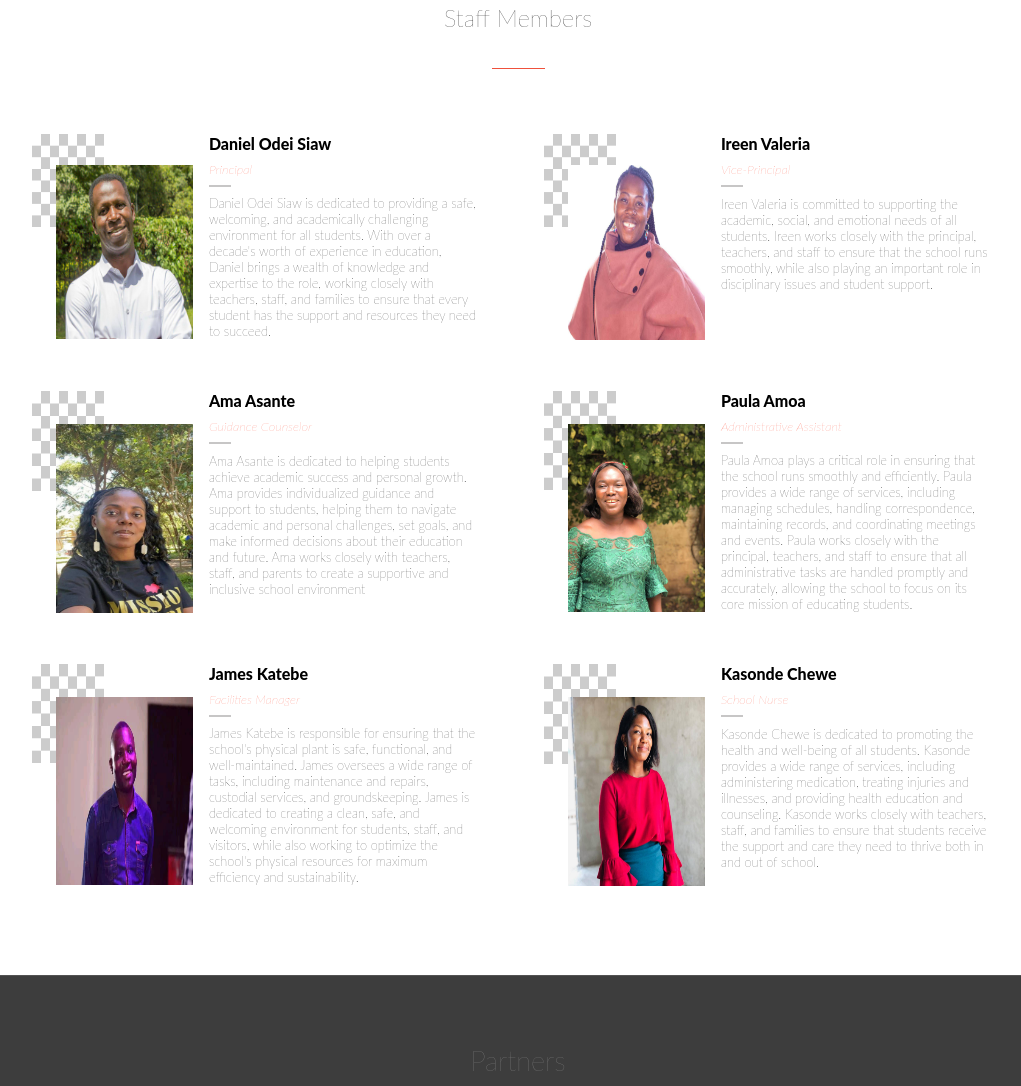
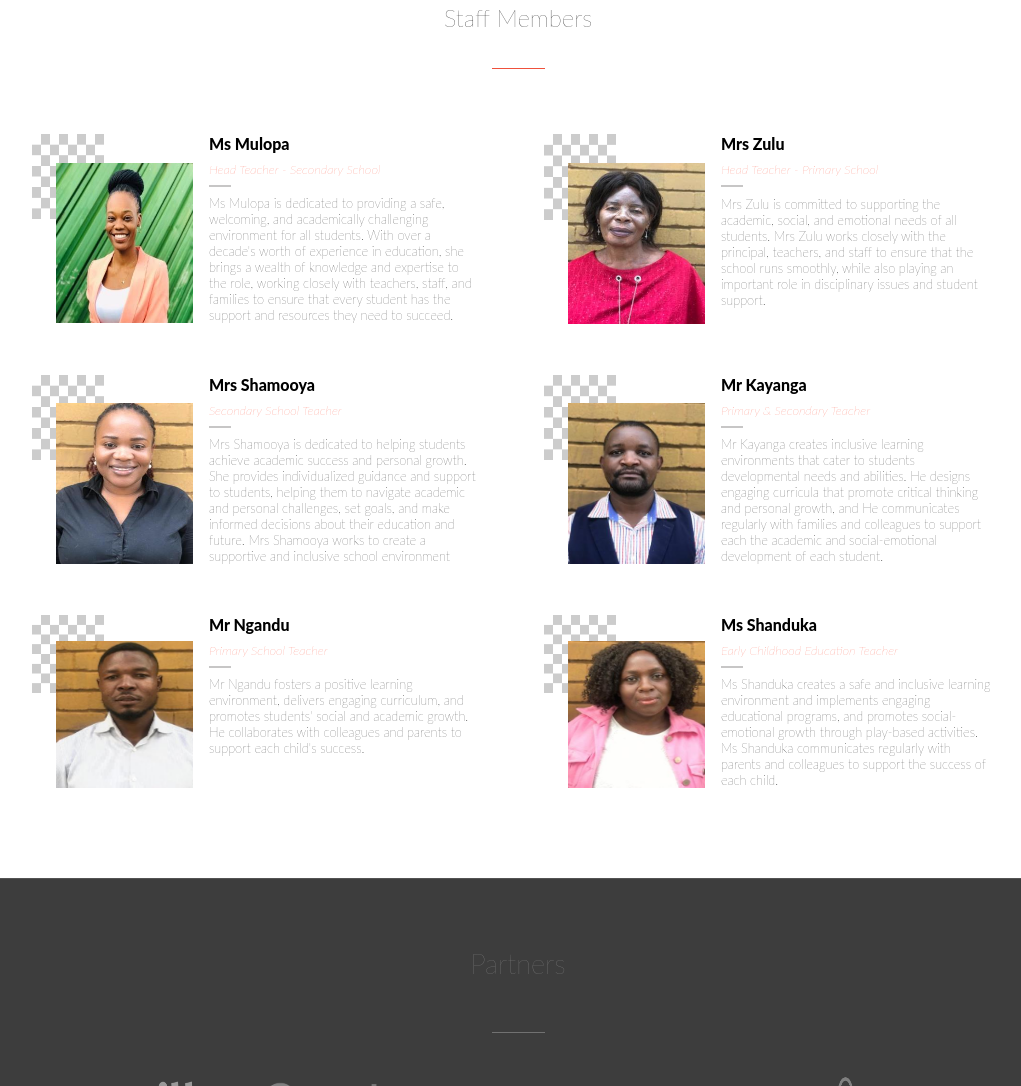
Before and after one commit to sunga12/Capstone-project-1, a website: page index.html in a window 1280 px wide. Shown: the part 1408-2494 px from the top of the page, without its empty margins (122-1143 px from the left). Drawn offline with Linux system fonts and the light colour scheme; a web font is replaced by a local one.

Commit message:
Change staff members

```diff
--- a/script.js
+++ b/script.js
@@ -31,17 +31,17 @@ class Teacher {
   }
 }
 
-const teacher1 = new Teacher('./images/daniel-odei-siaw.jpg', 'Daniel Odei Siaw', 'Principal', "Daniel Odei Siaw is dedicated to providing a safe, welcoming, and academically challenging environment for all students. With over a decade's worth of experience in education, Daniel brings a wealth of knowledge and expertise to the role, working closely with teachers, staff, and families to ensure that every student has the support and resources they need to succeed.");
+const teacher1 = new Teacher('./images/mulopa.jpg', 'Ms Mulopa', 'Head Teacher - Secondary School', "Ms Mulopa is dedicated to providing a safe, welcoming, and academically challenging environment for all students. With over a decade's worth of experience in education, she brings a wealth of knowledge and expertise to the role, working closely with teachers, staff, and families to ensure that every student has the support and resources they need to succeed.");
 
-const teacher2 = new Teacher('./images/irene-valeria.jpg', 'Ireen Valeria', 'Vice-Principal', 'Ireen Valeria is committed to supporting the academic, social, and emotional needs of all students. Ireen works closely with the principal, teachers, and staff to ensure that the school runs smoothly, while also playing an important role in disciplinary issues and student support.');
+const teacher2 = new Teacher('./images/zulu.jpg', 'Mrs Zulu', 'Head Teacher - Primary School', 'Mrs Zulu is committed to supporting the academic, social, and emotional needs of all students. Mrs Zulu works closely with the principal, teachers, and staff to ensure that the school runs smoothly, while also playing an important role in disciplinary issues and student support.');
 
-const teacher3 = new Teacher('./images/ama-asante.jpg', 'Ama Asante', 'Guidance Counselor', 'Ama Asante is dedicated to helping students achieve academic success and personal growth. Ama provides individualized guidance and support to students, helping them to navigate academic and personal challenges, set goals, and make informed decisions about their education and future. Ama works closely with teachers, staff, and parents to create a supportive and inclusive school environment');
+const teacher3 = new Teacher('./images/shamooya.jpg', 'Mrs Shamooya', 'Secondary School Teacher', 'Mrs Shamooya is dedicated to helping students achieve academic success and personal growth. She provides individualized guidance and support to students, helping them to navigate academic and personal challenges, set goals, and make informed decisions about their education and future. Mrs Shamooya works to create a supportive and inclusive school environment');
 
-const teacher4 = new Teacher('./images/paula-amoa.jpg', 'Paula Amoa', 'Administrative Assistant', 'Paula Amoa plays a critical role in ensuring that the school runs smoothly and efficiently. Paula provides a wide range of services, including managing schedules, handling correspondence, maintaining records, and coordinating meetings and events. Paula works closely with the principal, teachers, and staff to ensure that all administrative tasks are handled promptly and accurately, allowing the school to focus on its core mission of educating students.');
+const teacher4 = new Teacher('./images/kayanga.jpg', 'Mr Kayanga', 'Primary & Secondary Teacher', 'Mr Kayanga creates inclusive learning environments that cater to students developmental needs and abilities. He designs engaging curricula that promote critical thinking and personal growth, and He communicates regularly with families and colleagues to support each the academic and social-emotional development of each student.');
 
-const teacher5 = new Teacher('./images/james-katebe.jpg', 'James Katebe', 'Facilities Manager', "James Katebe is responsible for ensuring that the school's physical plant is safe, functional, and well-maintained. James oversees a wide range of tasks, including maintenance and repairs, custodial services, and groundskeeping. James is dedicated to creating a clean, safe, and welcoming environment for students, staff, and visitors, while also working to optimize the school's physical resources for maximum efficiency and sustainability.");
+const teacher5 = new Teacher('./images/ngandu.jpg', 'Mr Ngandu', 'Primary School Teacher', "Mr Ngandu fosters a positive learning environment, delivers engaging curriculum, and promotes students' social and academic growth. He collaborates with colleagues and parents to support each child's success.");
 
-const teacher6 = new Teacher('./images/kasonde-chewe.jpg', 'Kasonde Chewe', 'School Nurse', 'Kasonde Chewe is dedicated to promoting the health and well-being of all students. Kasonde provides a wide range of services, including administering medication, treating injuries and illnesses, and providing health education and counseling. Kasonde works closely with teachers, staff, and families to ensure that students receive the support and care they need to thrive both in and out of school.');
+const teacher6 = new Teacher('./images/shanduka.jpg', 'Ms Shanduka', 'Early Childhood Education Teacher', 'Ms Shanduka creates a safe and inclusive learning environment and implements engaging educational programs, and promotes social-emotional growth through play-based activities. Ms Shanduka communicates regularly with parents and colleagues to support the success of each child.');
 
 const mainSpeakersHeading = document.createElement('div');
 mainSpeakersHeading.className = 'main-staff-members';
--- a/styles.css
+++ b/styles.css
@@ -73,7 +73,6 @@
   }
 
   .nav-menu {
-    /* display: none; */
     position: absolute;
     top: 0;
     left: 0;
@@ -118,8 +117,6 @@
     display: flex;
     flex-direction: column;
     padding: 0 5% 0 5%;
-
-    /* margin: 0 5%; */
     background-image: url(./images/assembly-dance.jpg);
     background-color: rgba(241, 241, 241, 1);
     background-blend-mode: overlay;
@@ -175,8 +172,6 @@
     background-color: #f7f7f8;
     padding: 3rem 0 4rem;
     margin-top: 1rem;
-
-    /* text-align: center; */
     position: relative;
   }
 
@@ -257,7 +252,6 @@
   }
 
   .feature-desc {
-    /* margin: auto; */
     width: 50%;
     font-size: 1rem;
     line-height: 1.6rem;
@@ -274,26 +268,18 @@
     border: none;
   }
 
-  #speakers {
-    /* border: 3px solid salmon; */
-  }
-
   .main-staff-members {
     text-align: center;
     font-weight: 100;
     padding: 2rem 0;
-
-    /* font-style: normal; */
   }
 
   .teachers {
-    /* border: 5px solid blueviolet; */
     display: flex;
     flex-direction: column;
   }
 
   .teacher {
-    /* border: 2px solid blue; */
     display: grid;
     grid-template-columns: 30% 65%;
     grid-template-rows: 0.25fr 0.25fr 0.1fr 3fr;
@@ -303,7 +289,6 @@
   }
 
   .teacher-img-div {
-    /* border: 2px solid green; */
     grid-row: span 4;
     position: relative;
   }
@@ -325,14 +310,12 @@
   }
 
   .teacher-name {
-    /* border: 2px solid green; */
     width: 90%;
     font-size: 1.5rem;
     font-weight: 800;
   }
 
   .teacher-prof {
-    /* border: 2px solid green; */
     color: #ff4f38;
     font-style: italic;
   }
@@ -343,16 +326,7 @@
     border: 1px solid rgba(162, 161, 161, 0.603);
   }
 
-  .teacher-desc {
-    /* border: 2px solid green; */
-
-    /* grid-column: span 2; */
-
-    /* margin: 0 5%; */
-  }
-
   .more-teachers {
-    /* text-align: center; */
     margin: auto;
     width: 90%;
     padding: 3%;
```
Also changed, not shown: about.html (+2 -2 lines), README.md, images/bwembya.jpg (added), images/chabala.jpg (added), images/kanamba.jpg (added), images/kauseni.jpg (added), images/kayanga.jpg (added), images/mulopa.jpg (added), images/ngandu.jpg (added), images/shamooya.jpg (added), images/shanduka.jpg (added), images/zulu.jpg (added), 2 other files.
